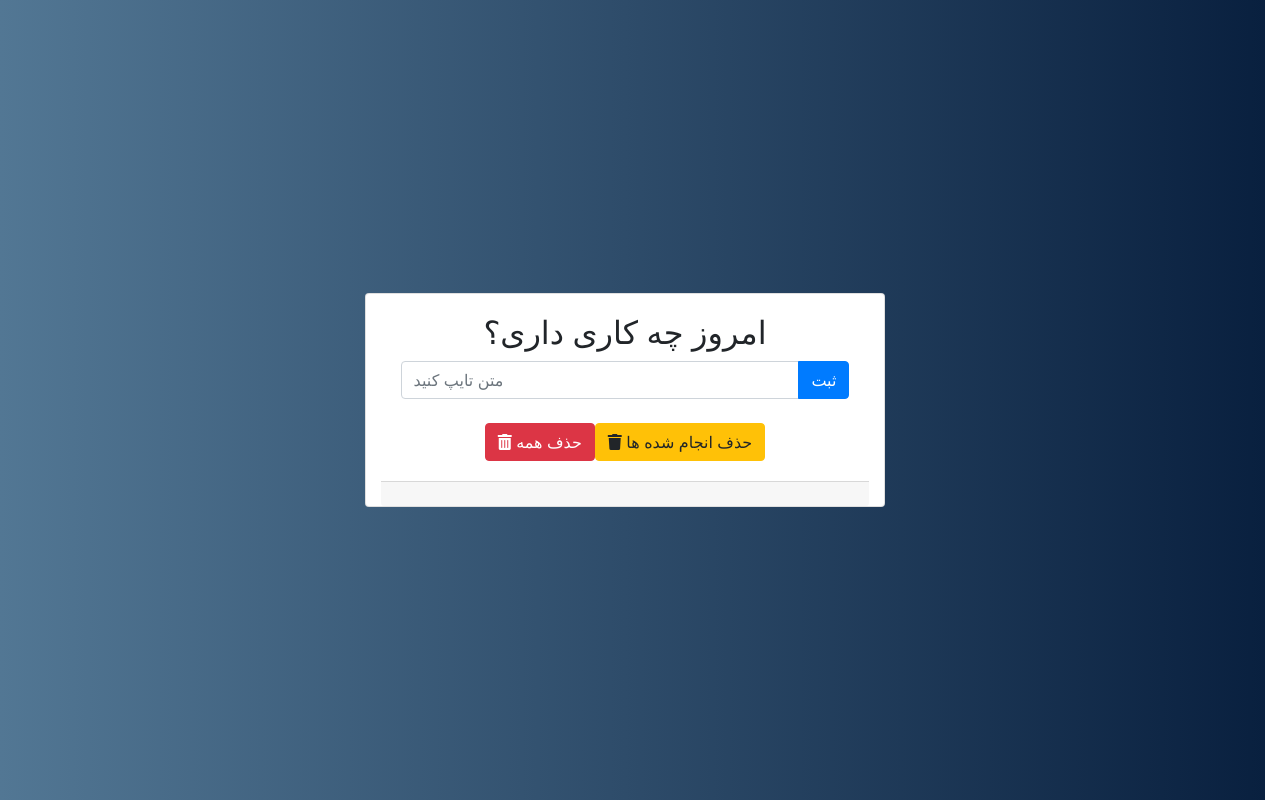
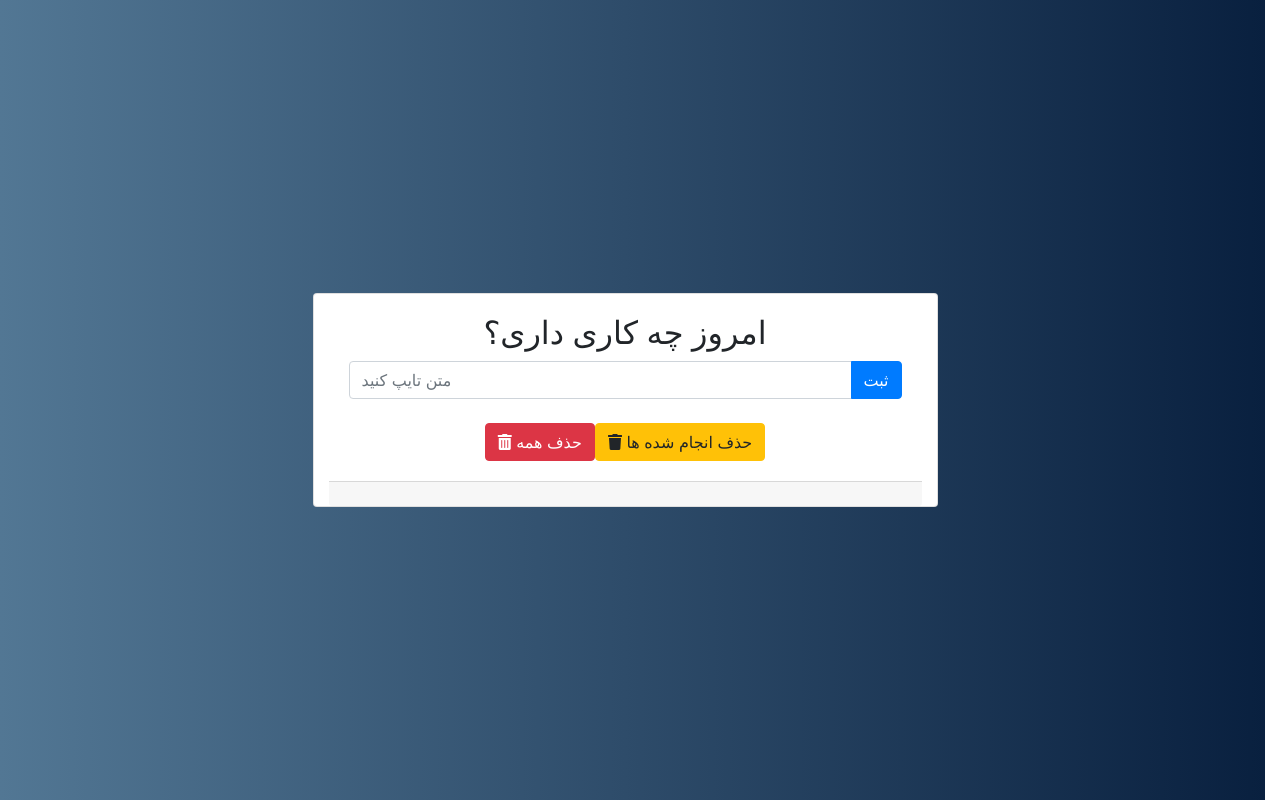
Before and after one commit to peymanahmadifar/youtubePython, a Django app: page /todo/ in a window 1280 px wide. Run offline with Django 3.2, Linux system fonts and the light colour scheme; data that the repository does not hold is empty; some libraries are stand-ins or nearby versions.

Commit message:
Update index.html

```diff
--- a/todo/templates/todo/index.html
+++ b/todo/templates/todo/index.html
@@ -16,14 +16,13 @@
             min-height: 100vh;
         }
         #card {
-            max-height: 65vh;
             align-self: center;
         }
     </style>
 </head>
 <body>
 <div class="container-fluid row justify-content-center text-center grad" id="wrapper">
-    <div class="card col-5" id="card">
+    <div class="card col-lg-6 col-md-12 col-sm-12" id="card">
         <div class="card-body">
             <h2>
                 امروز چه کاری داری؟
```
